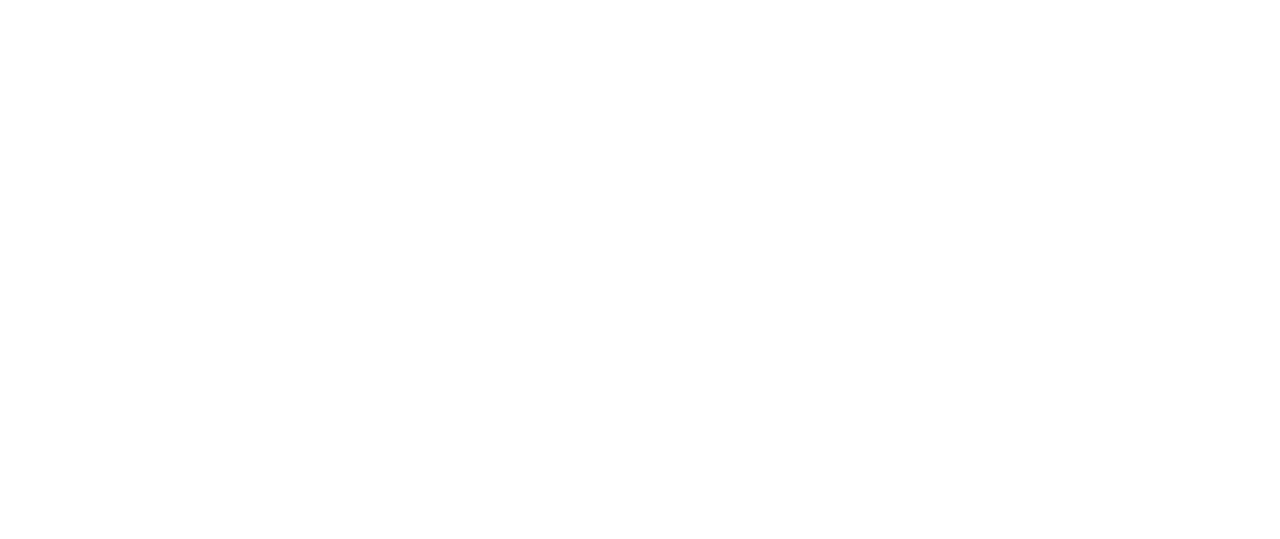
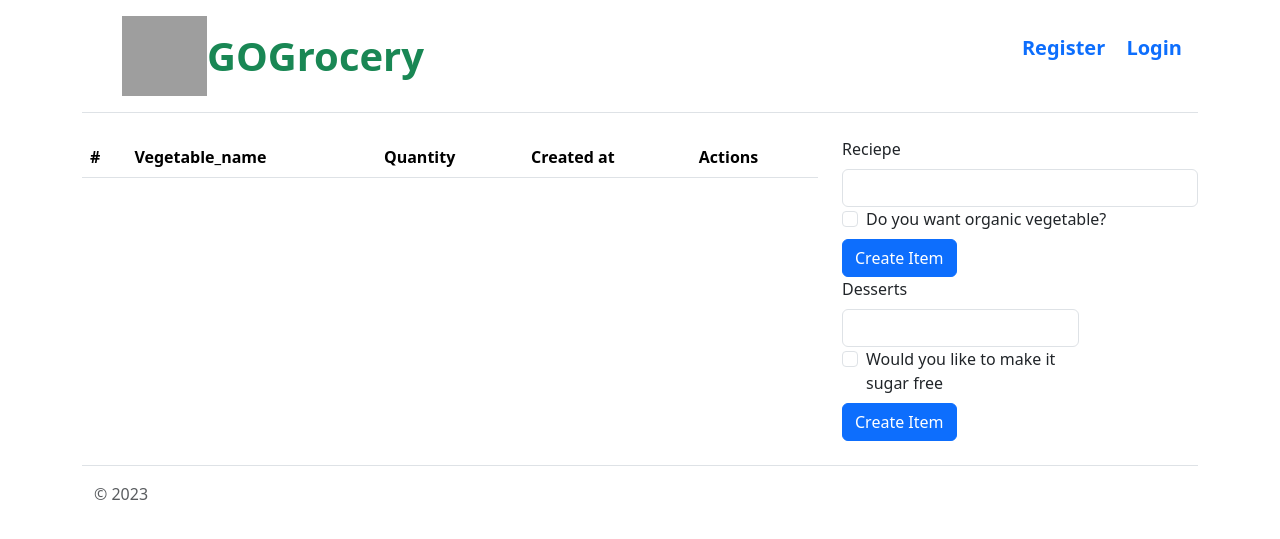
Before and after one commit to alkapareek7/OnlineGrocery, a Django app: page /groceryList/ in a window 1280 px wide. Before the commit the part shown is empty. Shown: the top 539 px of the page. Run offline with Django 4.2, Linux system fonts and the light colour scheme; lists and menus that the app fills with data are empty; some libraries are stand-ins or nearby versions; grey boxes are pictures that could not be loaded.

Commit message:
"updating groceryList"

```diff
--- a/GOGrocery/OnlineStore/templates/groceryList.html
+++ b/GOGrocery/OnlineStore/templates/groceryList.html
@@ -0,0 +1,60 @@
+{% extends 'base.html' %}
+{% block content %}
+<form method="POST" action="#">
+  {% csrf_token %}
+<div class ="row">
+  <div class ="col-8">
+    <table class="table table-hover">
+        <thead>
+          <tr>
+            <th scope="col">#</th>
+            <th scope="col">Vegetable_name</th>
+            <th scope="col">Quantity</th>
+            <th scope="col">Created at</th>
+            <th scope="col">Actions</th>
+          </tr>
+        </thead>
+        <tbody>
+          {% for groceryList in groceryLists%}
+          <tr>
+            <th scope="row">{{shopping_list.id}}</th>
+            <td><a href="{{groceryList.id}}">{{groceryList.Vegetable_name}}</a></td>
+            <td>{{groceryList.created_at}}</td>
+            <td>
+                <button class="btn btn-danger ml-2" type ="submit" name="delete" value={{groceryList.id}}>Delete</button>
+            </td>
+          </tr>
+        {% endfor %}
+      </table>
+    </div>
+      <div class= "col-4">
+        <div class="mb-2">
+          <label class="form-label">Reciepe</label>
+          <input type="text" class="form-control" name="reciepe">
+          <div class="form-check">
+            <input class="form-check-input" type="checkbox" name = "checkbox">
+            <label class="form-check-label" for="flexCheckDefault">
+              Do you want organic vegetable?
+            </label>
+          </div>
+        </div>
+        <button type="submit" class="btn btn-primary" name="reciepe_add" value="reciepe_add">Create Item</button>
+
+      <div class= "col-8">
+        <div class="mb-2">
+          <label class="form-label">Desserts</label>
+          <input type="text" class="form-control" name="Desserts">
+          <div class="form-check">
+            <input class="form-check-input" type="checkbox" name = "checkbox">
+            <label class="form-check-label" for="flexCheckDefault">
+              Would you like to make it sugar free
+            </label>
+          </div>
+        </div>
+        <button type="submit" class="btn btn-primary" name="Desserts_add" value="Desserts_add">Create Item</button>
+
+      </div>
+    </div>
+  </form>
+
+{% endblock content %}
--- a/GOGrocery/accounts/views.py
+++ b/GOGrocery/accounts/views.py
@@ -10,7 +10,7 @@
         password1 = request.POST.get('password1', "default value")
         password2 = request.POST.get('password2', "default value")
         email = request.POST.get('email', "default value")
-        print("email")
+
 
 
 
```
Also changed, not shown: GOGrocery/OnlineStore/templates/groceryLists.html (deleted).
